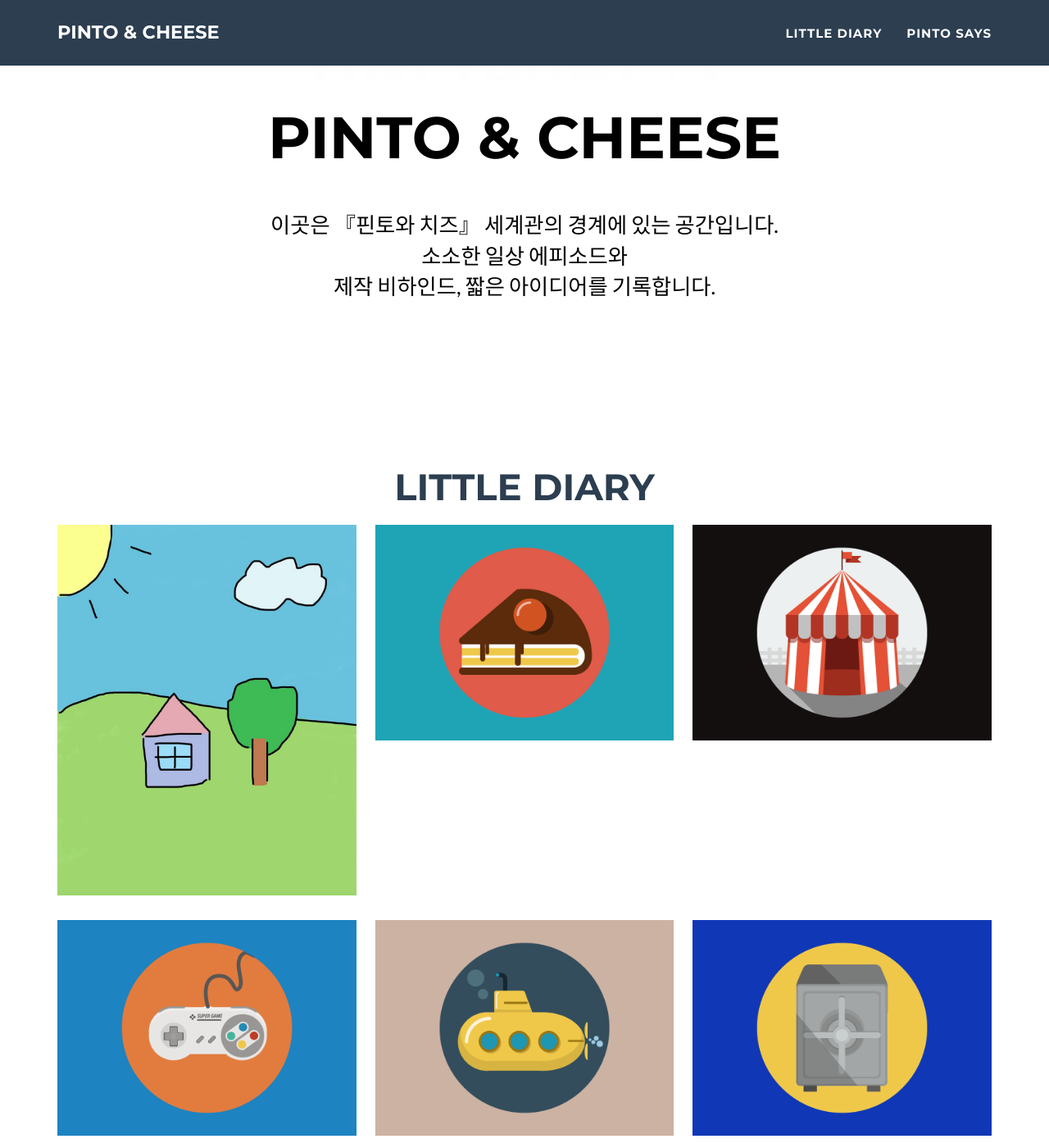
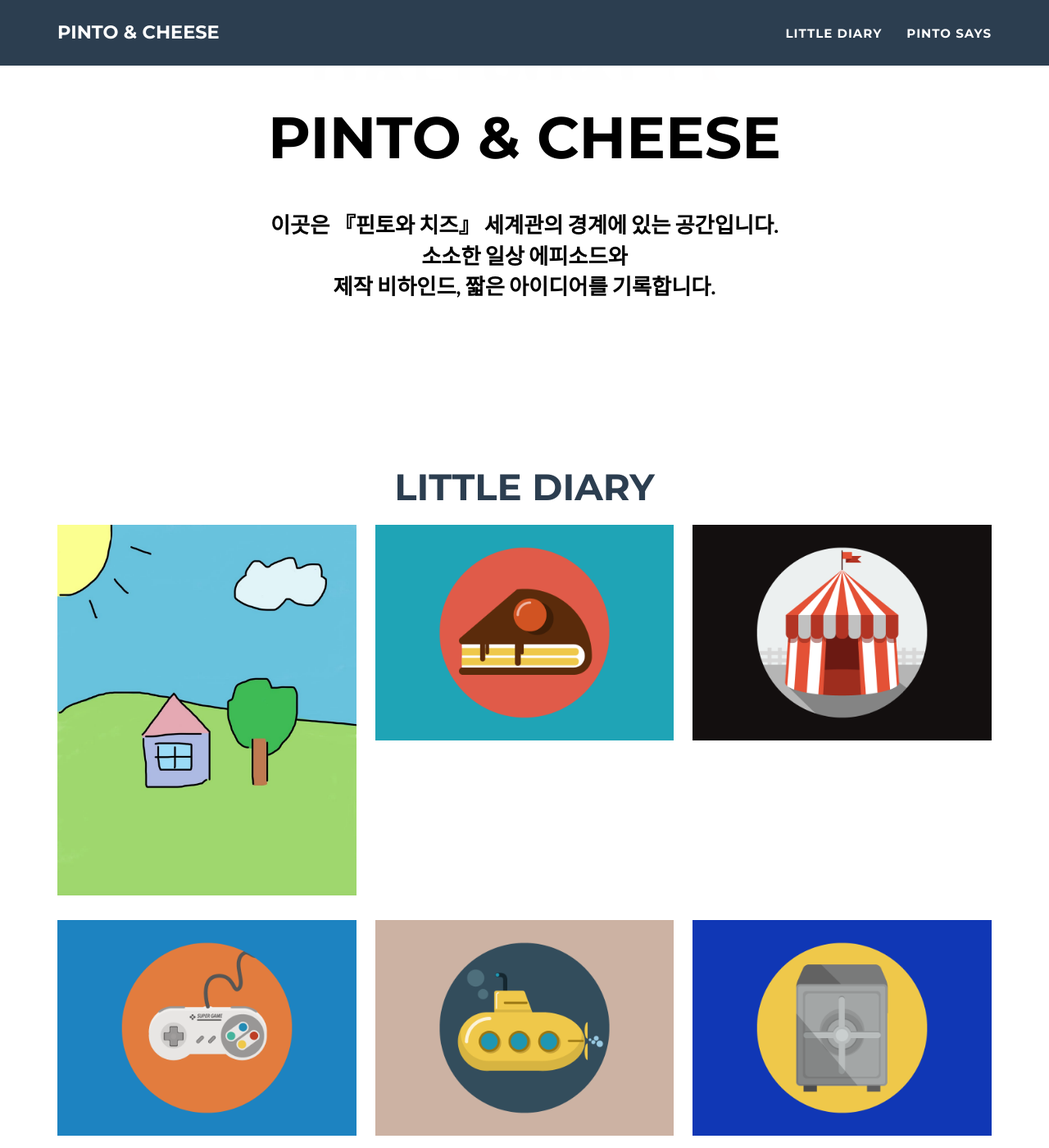
Before and after one commit to pintocheese/pintocheese.github.io, a Jekyll site: the page built from _posts/2014-07-18-project-1.markdown, in a window 1280 px wide and 1400 px high, scrolled down 1133 px. Shown: the whole window at 82% size. Built offline with Jekyll 4.4.1, drawn with Linux system fonts in a browser that asks for light colours.

Commit message:
Update custom.css

```diff
--- a/assets/css/custom.css
+++ b/assets/css/custom.css
@@ -18,7 +18,7 @@ section.success,
 
 /* skills 글자 볼드 처리 */
 .intro-text .skills {
-  font-weight: 700;   /* 볼드 */
+  font-weight: 700 !important; /* !important 추가 */
 }
 
 /* Pinto Says 내용 글자 크기를 skills와 동일하게 상속 */
@@ -26,5 +26,5 @@ section.success,
 #about-message {
   font-size: inherit; /* skills 글자 크기 상속 */
   line-height: 1.8;  /* 필요 시 줄간격 조절 */
-  font-weight: 400;   /* 볼드는 필요에 따라 400 or 700 */
+  font-weight: inherit;  /* 볼드는 필요에 따라 400 or 700 */
 }
```
